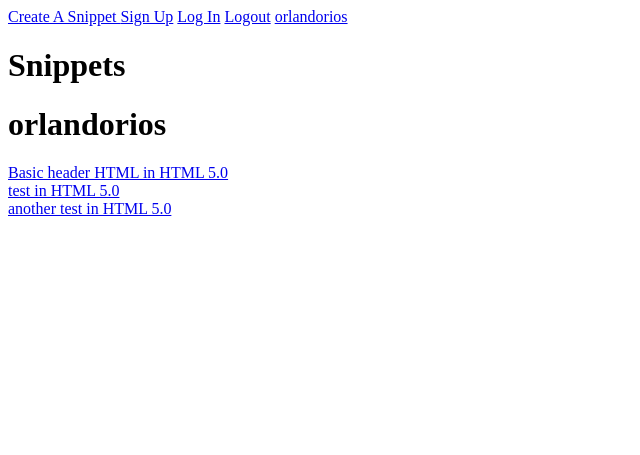
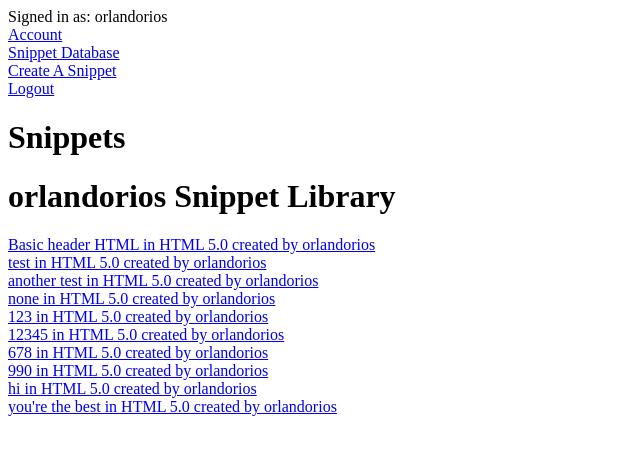
Before and after one commit to orlandorios/Snippets, a Django app: page /snippets/profile/ in a window 1280 px wide. Shown: the top 455 px of the page, without its empty margins (0-640 px from the left). Run offline with Django 4.2, Linux system fonts and the light colour scheme; a user stored in the database is signed in; data comes from the database, SQL or seed files in the repository; both versions use the stored data as it was after the commit.

Commit message:
updated user accounts to have show which author created snippet. in the process of creating form to create and edit language

```diff
--- a/snippets/models.py
+++ b/snippets/models.py
@@ -15,15 +15,20 @@ class Snippet(models.Model):
     # related name should be the plural of the model that is in. This is a 02M relationship.
     # A snippet has one user and the user has many snippets.
     # user = models.ForeignKey(User, on_delete=models.CASCADE, related_name="snippets")
-    users = models.ManyToManyField('User', related_name='snippets', blank=True)
+    users = models.ManyToManyField('User', related_name='snippets')
+    author = models.ForeignKey('User', on_delete=models.CASCADE, related_name="user_snippet")
+    parent = models.ForeignKey('Snippet', on_delete=models.SET_NULL, related_name="fork",
+        blank=True, null=True)
+
 
     def __str__(self):
-        return f'{self.description} in {self.language}'
+        return f'{self.description} in {self.language} created by {self.author}'
 
     def check_if_user_favorite(self, user):
         for favorite in self.favorites.all():
             if favorite.snippet == self:
                 return True
+
 
 class Language(models.Model):
     name = models.CharField(max_length=255)
@@ -32,6 +37,7 @@ class Language(models.Model):
     def __str__(self):
         return f'{self.name} {self.version}'
 
+
 class Favorite(models.Model):
     user = models.ForeignKey("User", on_delete=models.CASCADE, related_name="favorites")
     snippet = models.ForeignKey("Snippet", on_delete=models.CASCADE, related_name="favorites")
--- a/snippets/urls.py
+++ b/snippets/urls.py
@@ -7,8 +7,8 @@ urlpatterns = [
     path('snippets/new/', views.create_snippet, name='create_snippet'),
     path('snippets/<int:pk>/edit/', views.snippet_edit, name='snippet_edit'),
     path('snippets/<int:pk>/remove/', views.snippet_delete, name='snippet_delete'),
-    path('snippets/<int:pk>/favorite/', views.add_favorite, name='snippet_favorite'),
-    path('snippets/<int:pk>/undo_favorite/', views.undo_favorite, name='snippet_undo_favorite'),
+    path('snippets/<int:pk>/favorite/', views.add_to_library, name='add_to_library'),
+    path('snippets/<int:pk>/undo_favorite/', views.delete_from_library, name='delete_from_library'),
 
     # user
     path('snippets/profile/', views.user_profile, name='user_profile'),
--- a/snippets/views.py
+++ b/snippets/views.py
@@ -1,7 +1,7 @@
 from django.shortcuts import render, get_object_or_404, redirect
 from django.contrib.auth.decorators import login_required
 from .models import Snippet, Favorite
-from .forms import SnippetForm, SnippetDelete
+from .forms import SnippetForm, SnippetDelete, LanguageForm
 
 # Create your views here.
 
@@ -19,7 +19,9 @@ def create_snippet(request):
     if request.method == "POST":
         form = SnippetForm(request.POST)
         if form.is_valid():
-            snippet = form.save()
+            snippet = form.save(commit=False)
+            snippet.author = request.user
+            snippet.save()
             return redirect('snippets')
     else:
         form = SnippetForm()
@@ -50,14 +52,14 @@ def snippet_delete(request, pk):
     return render(request, 'snippets/snippet_delete.html')
 
 
-def add_favorite(request, pk):
+def add_to_library(request, pk):
     snippet = get_object_or_404(Snippet, pk=pk)
     favorite = Favorite.objects.create(snippet=snippet, user=request.user)
     favorite.save()
     return redirect(to="snippets.html")
 
 
-def undo_favorite(request, pk):
+def delete_from_library(request, pk):
     favorite = Favorite.objects.get(snippet__id=pk)
     favorite.delete()
     return redirect(to="snippets.html")
@@ -65,5 +67,5 @@ def undo_favorite(request, pk):
 
 #user
 def user_profile(request):
-    snippets = Snippet.objects.filter(users=request.user)
+    snippets = Snippet.objects.filter(users=request.user) | Snippet.objects.filter(author=request.user)
     return render(request, "snippets/profile.html", {"snippets":snippets})
--- a/templates/base.html
+++ b/templates/base.html
@@ -13,18 +13,21 @@
 </head>
 
 <body>
-    <header></header>
-        <a href="{% url 'create_snippet' %}" class="top-menu">
-            Create A Snippet
-        </a>
-
-        <a href="{% url 'registration_register' %}">Sign Up</a>
-
-        <a href="{% url 'auth_login' %}">Log In</a>
-
-        <a href="/accounts/logout">Logout</a>
-
-        <a href="/snippets/profile">{{request.user.username}}</a>
+    <header>
+        <div class="user_account">{% if user.is_authenticated %}
+            <div class="username">Signed in as: {{request.user.username}}</div>
+            <div><a href="/snippets/profile/">Account</a></div>
+            <div><a href="{% url 'snippets' %}">Snippet Database</a></div>
+            <a href="{% url 'create_snippet' %}" class="top-menu">
+                Create A Snippet
+            </a>
+            <div><a href="/accounts/logout">Logout</a></div>
+            {% else %}
+            <div><a href="/accounts/login">Login</a></div>
+            <div><a href="/accounts/register">Sign Up</a></div>
+            <div><a href="{% url 'snippets' %}">Snippet Database</a></div>
+            {% endif %}
+        </div>
     </header>
 
     <h1>Snippets</h1>
--- a/templates/snippets/profile.html
+++ b/templates/snippets/profile.html
@@ -4,7 +4,7 @@
 
 {% block content %}
 
-<h1> {{request.user.username}} </h1>
+<h1> {{request.user.username}} Snippet Library </h1>
 
 <div class="container">
     {% for snippet in snippets %}
```
Also changed, not shown: snippets/forms.py (+8 -2 lines), db.sqlite3, snippets/migrations/0005_snippet_author_snippet_parent_favorite.py (added), snippets/migrations/0006_alter_snippet_users.py (added), templates/snippets/add_to_library.html (renamed from templates/snippets/add_favorite.html), templates/snippets/delete_from_library.html (renamed from templates/snippets/undo_favorite.html).
